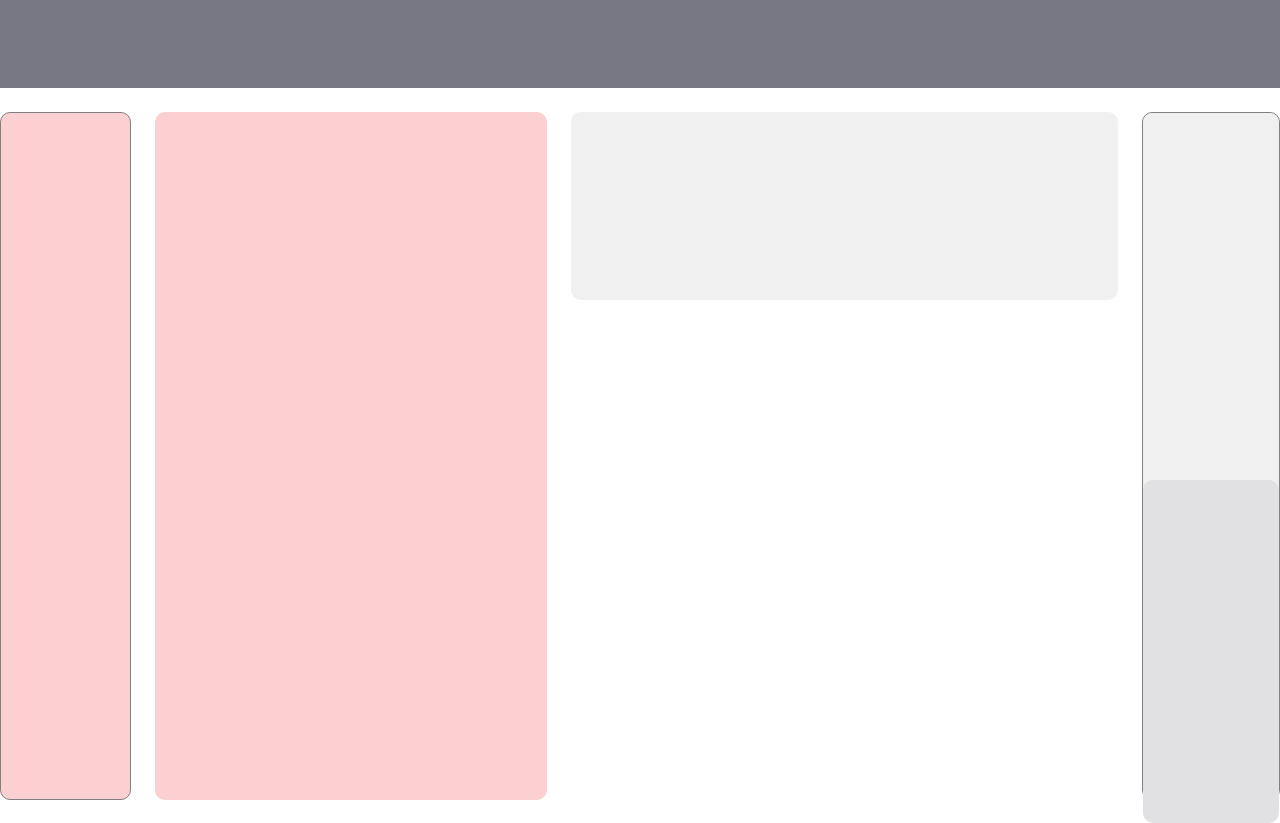
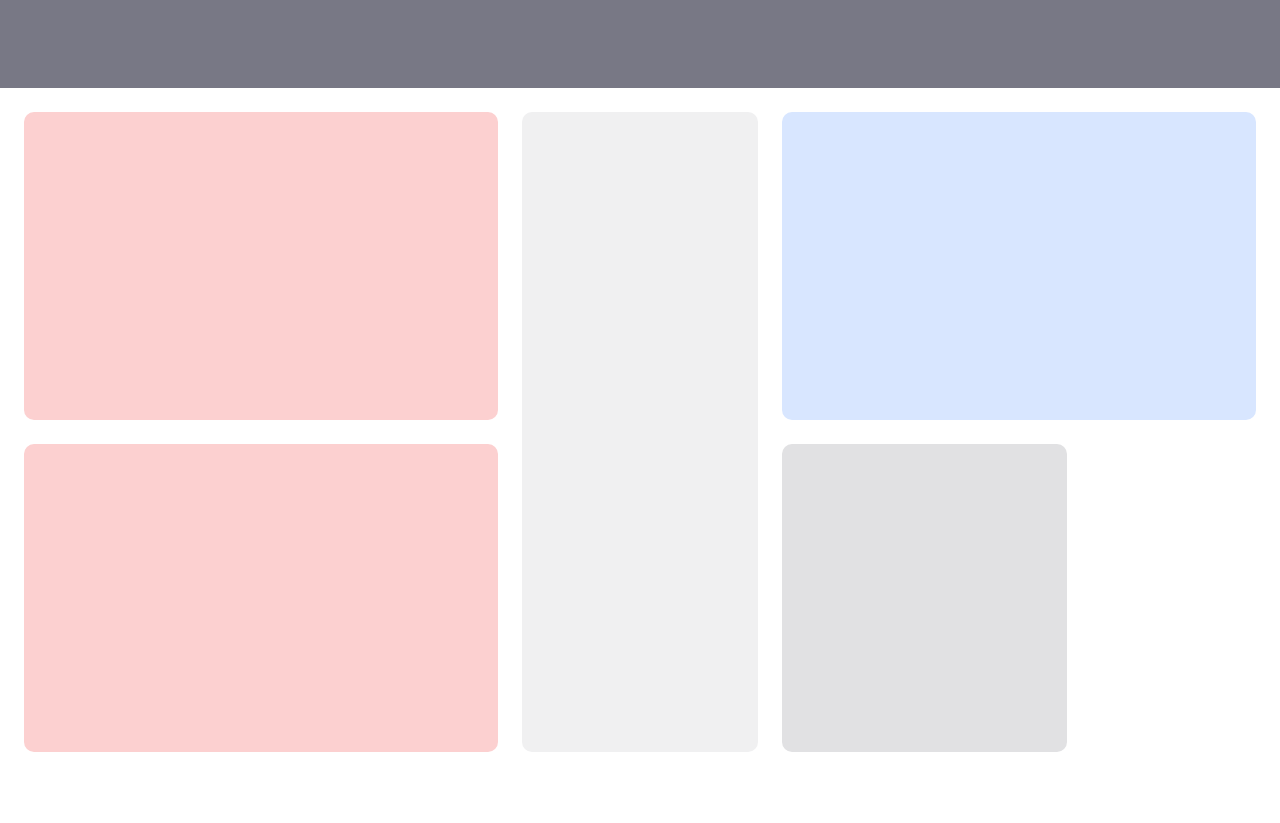
Before and after one commit to MichaelGridin/Layouts, a plain HTML site: page Flex/Project2/index.html in a window 1280 px wide. After the commit the page ends 800 px from the top, so only its background shows below. Drawn offline with Linux system fonts and the light colour scheme.

Commit message:
Finished Project2 Flex

```diff
--- a/Flex/Project2/style.css
+++ b/Flex/Project2/style.css
@@ -23,12 +23,6 @@ body {
     height: 100%;
     border-radius: 10px;
     display: flex;
-    justify-self: left;
-    border: 1px solid grey;
-    align-self: flex-start;
-    margin-bottom: 24px;
-    margin-top: 24px;
-    flex-direction: row;
     width: 50%;
 }
 
@@ -38,10 +32,6 @@ body {
     height: 100%;
     border-radius: 10px;
     display: flex;
-    justify-self: left;
-    align-self: flex-start;
-    margin-bottom: 24px;
-    margin-top: 24px;
     width: 50%;
 }
 
@@ -50,7 +40,8 @@ body {
     flex-direction: column;
     justify-content: space-around;
     width: 100%;
-    gap: 24px;
+    row-gap: 24px;
+    padding: 24px 16px;
 }
 
 .div3 {
@@ -58,34 +49,29 @@ body {
     display: flex;
     flex-direction: row;
     width: 100%;
-    height: 188px;
-    margin-top: 24px;
-    gap: 24px;
+    height: 200px;
     border-radius: 10px;
 }
 
 .first-div4 {
-    background: #F0F0F1;
+    background: #D8E6FF;
     width: 100%;
-    height: 188px;
+    height: 120px;
     border-radius: 10px;
-    margin-bottom: 24px;
 }
 
 .second-div4 {
     background: #E1E1E3;
-    width: 100%;
-    height: 188px;
+    width: 60%;
+    height: 120px;
     border-radius: 10px;
+    margin-top: 24px;
 }
 
 .div4 {
-    background: #F0F0F1;
     width: 100%;
-    height: 144px;
-    border-radius: 10px;
-    border: 1px solid grey;
-    margin-bottom: 24px;
+    display: flex;
+    flex-direction: column;
 }
 
 .div1-div2 {
@@ -93,8 +79,9 @@ body {
     flex-direction: row;
     width: 100%;
     height: 100%;
-    gap: 24px;
-    height: 180px;
+    height: 145px;
+    column-gap: 16px;
+    row-gap: 24px;
 }
 
 @media only screen and (min-width: 768px) {
@@ -110,11 +97,13 @@ body {
     .divitem {
         flex-direction: row;
         height: calc(100vh - 112px);
+        padding: 24px;
+        gap: 24px;
     }
 
-    .div4 {
+    .div3 {
         flex-direction: column;
-        width: 37.5%;
+        width: 20%;
         height: 100%;
     }
 
@@ -124,28 +113,28 @@ body {
     }
 
     .second-div4 {
-        width: 100%;
+        width: 60%;
         height: 50%;
     }
 
     .div1-div2 {
+        flex-direction: column;
+        width: 40%;
+        height: 100%;
+    }
+
+    .div1 {
         width: 100%;
         height: 100%;
     }
 
-    .div1 {
-        width: 25%;
-        height: 100%;
-    }
-
     .div2 {
-        width: 75%;
+        width: 100%;
         height: 100%;
     }
 
     .div4 {
-        width: 25%;
+        width: 40%;
         height: 100%;
-        margin-top: 24px;
     }
 }
```
